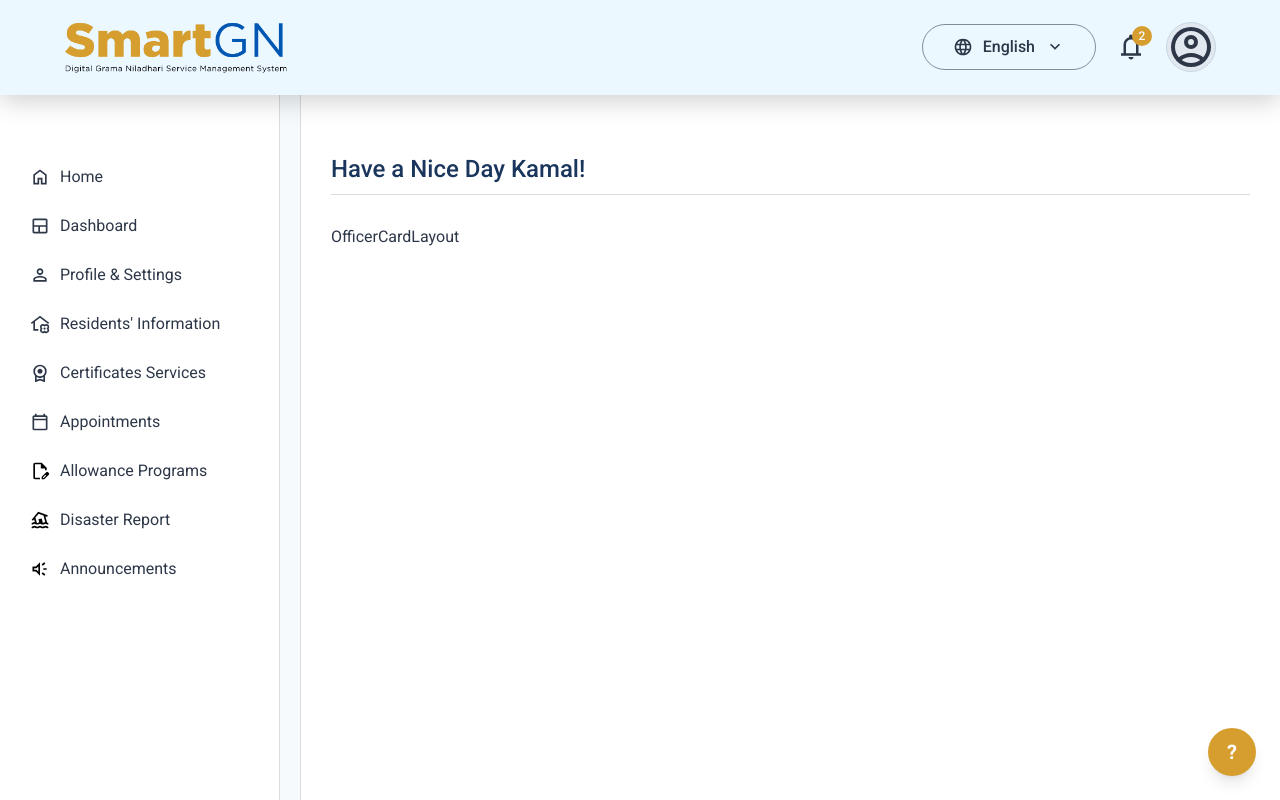
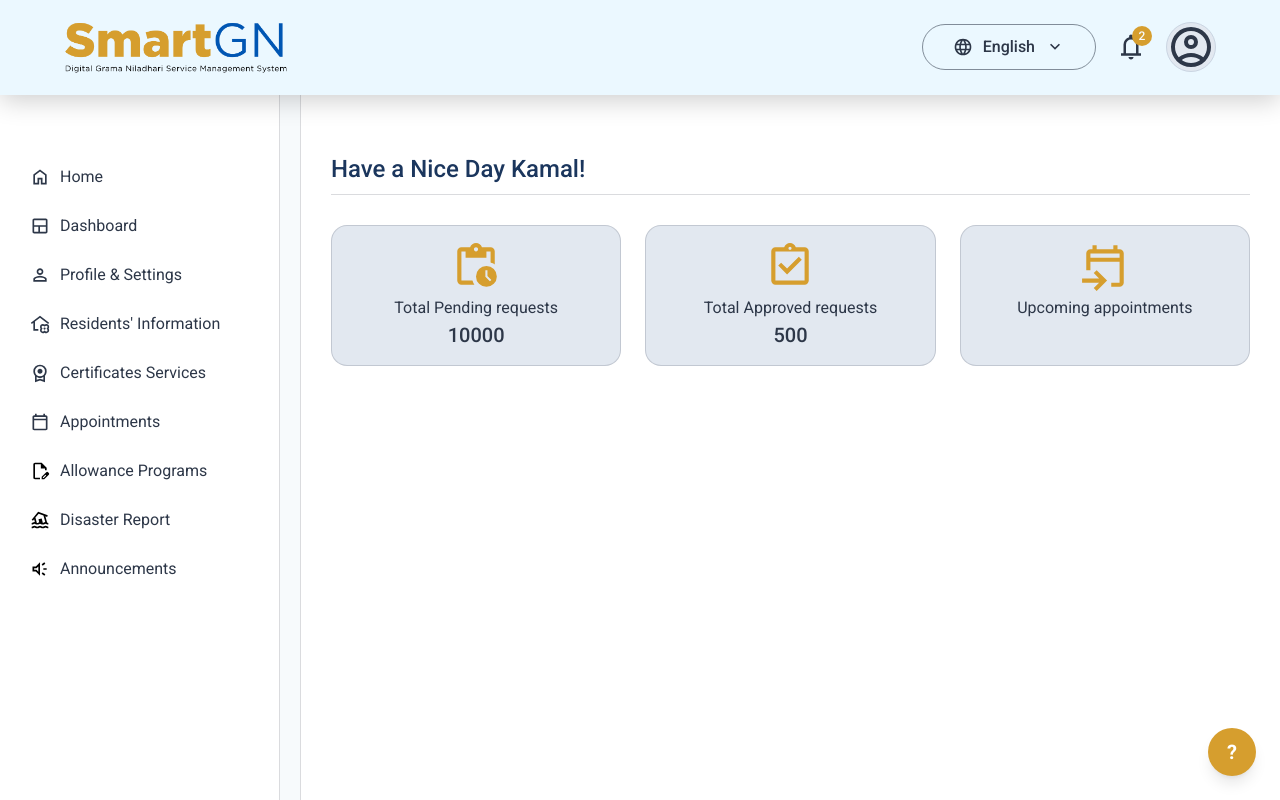
Before and after one commit to Mogith-Code/SmartGN-Digital-GN-Service-Management-System, a React (Vite) app in the folder SmartGN/: page /OfficerDashboard in a window 1280 px wide. Shown: the top 800 px of the page. Built offline with nearby package versions, Linux system fonts and the light colour scheme.

Commit message:
updated  officerCardLayout.jsx

```diff
--- a/SmartGN/src/Components/OfficerDashboard.jsx/OfficerCardLayout.jsx
+++ b/SmartGN/src/Components/OfficerDashboard.jsx/OfficerCardLayout.jsx
@@ -1,7 +1,80 @@
 import React from "react";
+import { useLanguage } from "../../utils/translate";
+import totalPendingIcon from "../../assets/pending_actions_24dp_D69E2E_FILL0_wght400_GRAD0_opsz24.svg";
+import totalapprovedIcon from "../../assets/assignment_turned_in_24dp_D69E2E_FILL0_wght400_GRAD0_opsz24.svg";
+import upcomingIcon from "../../assets/event_upcoming_24dp_D69E2E_FILL0_wght400_GRAD0_opsz24.svg";
 
 function OfficerCardLayout() {
-  return <div>OfficerCardLayout</div>;
+  const { lang } = useLanguage();
+
+  // TRANSLATION OBJECTS
+  const CardLayoutTranslations = {
+    EN: {
+      Card1Title: "Total Pending requests",
+      Card2Title: "Total Approved requests",
+      Card3Title: "Upcoming appointments",
+    },
+    SI: {
+      Card1Title: "අනුමැතිය ලැබීමට නියමිත හමුවීම් සඳහා ඉල්ලීම්",
+      Card2Title: "අනුමත හමුවීම් සඳහා ඉල්ලීම්",
+      Card3Title: "හමුවක් වෙන්කරන්න",
+    },
+    TA: {
+      Card1Title: "நிலுவையில் உள்ள சந்திப்பு கோரிக்கைகள்",
+      Card2Title: "அங்கீகாரம் பெற்ற சந்திப்பு கோரிக்கைகள்",
+      Card3Title: "சந்திப்பை பதிவு செய்யவும்",
+    },
+  };
+
+  // Select the appropriate translation based on current language
+  const t = CardLayoutTranslations[lang] || CardLayoutTranslations.EN;
+
+  // ============================================================================
+  // CARD ARRAY - Pass function references (NOT function calls!)
+  // ============================================================================
+  const cards = [
+    {
+      id: 1,
+      icon: totalPendingIcon,
+      title: t.Card1Title,
+      count: 10000,
+    },
+    {
+      id: 2,
+      icon: totalapprovedIcon,
+      title: t.Card2Title,
+      count: 500,
+    },
+    {
+      id: 3,
+      icon: upcomingIcon,
+      title: t.Card3Title,
+      count: null,
+    },
+  ];
+
+  return (
+    <>
+      {cards.map((card) => (
+        <div
+          key={card.id}
+          className="bg-[#E2E8F0] gap-[5px] rounded-2xl p-[15px] flex flex-col items-center border border-[#2D37482D]"
+        >
+          <img src={card.icon} alt="card icon" className="w-[50px]" />
+
+          <div className="flex flex-col items-center">
+            <span className="text-[16px] font-regular text-[#2D3748] text-center">
+              {card.title}
+            </span>
+
+            <span className="text-[20px] font-medium text-[#2D3748]">
+              {card.count}
+            </span>
+          </div>
+        </div>
+      ))}
+    </>
+  );
 }
 
 export default OfficerCardLayout;
```
